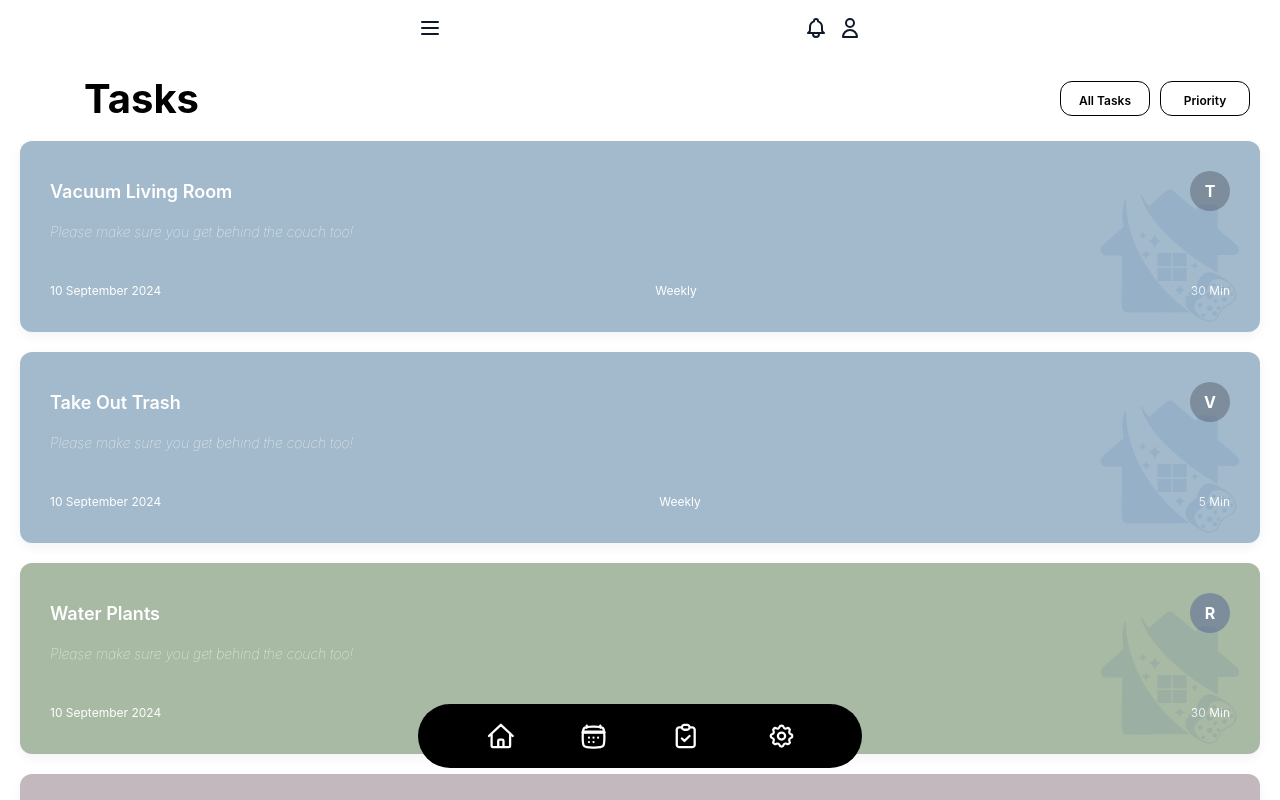
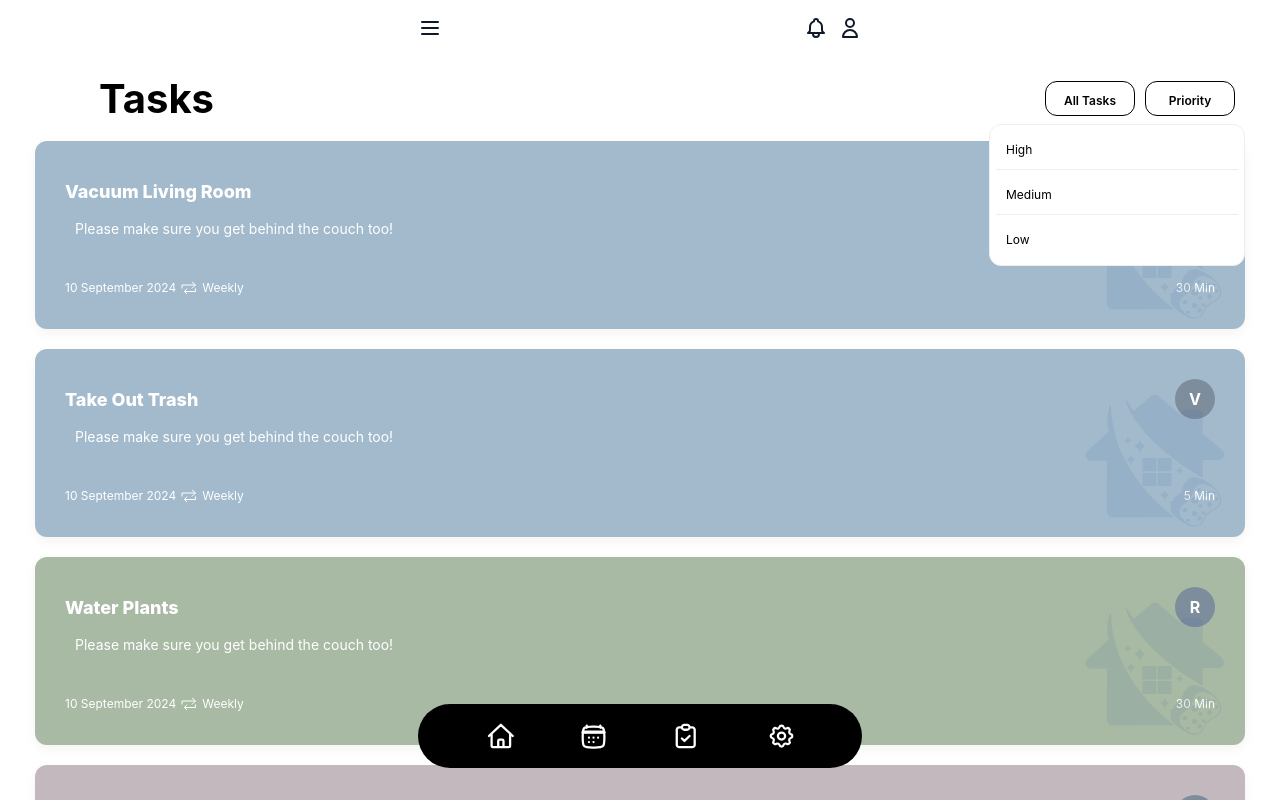
Before and after one commit to QuanNguyenDong/roomie, a React (Create React App) app in the folder frontend/: page /tasks in a window 1280 px wide. Both pictures are taken after a click on the button "Priority". Shown: the top 800 px of the page. Built offline with nearby package versions, Linux system fonts and the light colour scheme; the HTML template or start-up script is replaced by a standard one.

Commit message:
added task filter function and small ui changes

```diff
--- a/frontend/src/pages/TaskManager.js
+++ b/frontend/src/pages/TaskManager.js
@@ -1,8 +1,12 @@
-import React from 'react';
+import React, { useState } from 'react';
 import '../styling/taskManager.scss';
 import TileIcon from '../svgs/Home/Tasks/TileIcon.js';
+import FrequencyIcon from '../svgs/TaskManagement/FrequencyIcon.js';
 
 function TaskManager() {
+    const [priorityFilter, setPriorityFilter] = useState('All'); // State for filtering tasks by priority
+    const [isPriorityDropdownOpen, setPriorityDropdownOpen] = useState(false); // State to control dropdown visibility
+
     // Sample task data
     const tasks = [
         {
@@ -43,15 +47,41 @@ function TaskManager() {
         }
     ];
 
+
+    const handleFilterChange = (priority) => {
+        setPriorityFilter(priority);
+        setPriorityDropdownOpen(false);
+    };
+
+
+    const togglePriorityDropdown = () => {
+        setPriorityDropdownOpen(!isPriorityDropdownOpen);
+    };
+
+
+    const filteredTasks = tasks.filter((task) => {
+        return priorityFilter === 'All' || task.priority === priorityFilter.toLowerCase();
+    });
+
     return (
         <div className="task-manager">
             <h2>Tasks</h2>
             <div className="task-filter-buttons">
-                <button>All Tasks</button>
-                <button>Priority</button>
+                <button onClick={() => setPriorityFilter('All')}>All Tasks</button>
+                <button onClick={togglePriorityDropdown}>Priority</button>
+
+                {isPriorityDropdownOpen && (
+                    <div className="dropdown-menu">
+                        <ul>
+                            <li onClick={() => handleFilterChange('High')}>High</li>
+                            <li onClick={() => handleFilterChange('Medium')}>Medium</li>
+                            <li onClick={() => handleFilterChange('Low')}>Low</li>
+                        </ul>
+                    </div>
+                )}
             </div>
             <div className="task-list">
-                {tasks.map((task, index) => (
+                {filteredTasks.map((task, index) => (
                     <div key={index} className={`task-card ${task.priority}`}>
                          <div className='logoicon'> <TileIcon /></div>
                         <div className="task-header">
@@ -60,8 +90,7 @@ function TaskManager() {
                         </div>
                         <p className="task-subtext">{task.description}</p>
                         <div className="task-footer">
-                            <p>{task.dueDate}</p>
-                            <p>{task.frequency}</p>
+                            <p>{task.dueDate} <FrequencyIcon /> {task.frequency}</p>
                             <p>{task.time}</p>
                         </div>
                     </div>
--- a/frontend/src/styling/taskManager.css
+++ b/frontend/src/styling/taskManager.css
@@ -1,6 +1,8 @@
 .task-manager {
-  padding: 20px;
   padding-top: 5px;
+  padding-left: 35px;
+  padding-right: 35px;
+  padding-bottom: 35px;
 }
 
 h2 {
@@ -26,17 +28,52 @@ h2 {
   border: 1px solid black;
   margin-top: -3px;
   margin-right: 10px;
-  cursor: pointer;
-  align-items: center;
   font-size: 12px;
   font-weight: 600;
   text-align: center;
 }
 
+.dropdown-menu {
+  position: absolute;
+  width: 20%;
+  height: auto;
+  background-color: white;
+  border: 1px solid #eee;
+  margin-top: 40px;
+  border-radius: 12px;
+  z-index: 1000;
+  text-align: start;
+}
+
+.dropdown-menu ul {
+  list-style: none;
+  font-size: 12px;
+  padding: 0;
+  margin-left: 6px;
+  margin-right: 6px;
+}
+
+.dropdown-menu li {
+  padding: 10px;
+  cursor: pointer;
+  border-bottom: 1px solid #eee;
+  margin-bottom: 6px;
+  margin-top: 6px;
+}
+
+.dropdown-menu li:last-child {
+  border-bottom: none;
+}
+
+.dropdown-menu li:hover {
+  background-color: #f0f0f0;
+  border-radius: 12px;
+  height: 60%;
+}
+
 .task-list {
   display: flex;
   flex-direction: column;
-  grid-template-columns: repeat(auto-fill, minmax(250px, 1fr));
   gap: 20px;
 }
 
@@ -47,7 +84,6 @@ h2 {
   border-radius: 12px;
   padding: 30px;
   box-shadow: 0px 4px 12px rgba(0, 0, 0, 0.05);
-  justify-content: space-between;
   color: #fff;
   overflow: hidden;
   position: relative;
@@ -67,7 +103,7 @@ h2 {
 
 .task-header h3 {
   font-size: 18px;
-  font-weight: 600;
+  font-weight: 800;
   margin: 0;
 }
 
@@ -85,10 +121,10 @@ h2 {
 
 .task-subtext {
   font-size: 14px;
+  margin-left: 10px;
   color: #ffffff;
-  margin-top: 10px;
-  font-style: oblique;
-  font-weight: lighter;
+  margin-top: 7px;
+  font-weight: 100px;
 }
 
 .task-footer {
@@ -102,10 +138,25 @@ h2 {
   z-index: 1;
 }
 
+.task-footer p {
+  display: flex;
+  align-items: center;
+  margin: 0;
+  height: -moz-fit-content;
+  height: fit-content;
+}
+
+.task-footer p svg {
+  margin-left: 5px;
+  margin-right: 5px;
+  width: 16px;
+  height: 16px;
+}
+
 .logoicon {
   position: absolute;
-  bottom: 10px; /* Adjust as needed */
-  right: 20px; /* Adjust as needed */
+  bottom: 10px;
+  right: 20px;
   z-index: 0;
 }
 
--- a/frontend/src/styling/taskManager.scss
+++ b/frontend/src/styling/taskManager.scss
@@ -1,6 +1,8 @@
 .task-manager {
-    padding: 20px;
     padding-top: 5px;
+    padding-left: 35px;
+    padding-right: 35px;
+    padding-bottom: 35px;
 }
 
 h2 {
@@ -15,8 +17,6 @@ h2 {
     margin-bottom: 25px;
     display: flex;
     justify-content: flex-end;
-    //padding: 10px;
-
 }
 
 .task-filter-buttons button {
@@ -28,18 +28,53 @@ h2 {
     border: 1px solid black;
     margin-top: -3px;
     margin-right: 10px;
-    cursor: pointer;
-    align-items: center;
     font-size: 12px;
     font-weight: 600;
     text-align: center;
+}
 
+.dropdown-menu {
+    position: absolute;
+    width: 20%;
+    height: auto;
+    background-color: white;
+    border: 1px solid #eee;
+    margin-top: 40px;
+    border-radius: 12px;
+    z-index: 1000;
+    text-align: start;
+}
+
+.dropdown-menu ul {
+    list-style: none;
+    font-size: 12px;
+    padding: 0;
+    margin-left: 6px;
+    margin-right: 6px;
+
+}
+
+.dropdown-menu li {
+    padding: 10px;
+    cursor: pointer;
+    border-bottom: 1px solid #eee;
+    margin-bottom: 6px;
+    margin-top: 6px;
+}
+
+.dropdown-menu li:last-child {
+    border-bottom: none;
+}
+
+.dropdown-menu li:hover {
+    background-color: #f0f0f0;
+    border-radius: 12px;
+    height: 60%;
 }
 
 .task-list {
     display: flex;
     flex-direction: column;
-    grid-template-columns: repeat(auto-fill, minmax(250px, 1fr));
     gap: 20px;
 }
 
@@ -50,7 +85,6 @@ h2 {
     border-radius: 12px;
     padding: 30px;
     box-shadow: 0px 4px 12px rgba(0, 0, 0, 0.05);
-    justify-content: space-between;
     color: #fff;
     overflow: hidden;
     position: relative;
@@ -58,11 +92,9 @@ h2 {
     transition: transform 0.2s ease;
 }
 
-.task-card:hover{
+.task-card:hover {
     transform: scale(1.02);
 }
-
-
 
 .task-header {
     display: flex;
@@ -72,7 +104,7 @@ h2 {
 
 .task-header h3 {
     font-size: 18px;
-    font-weight: 600;
+    font-weight: 800;
     margin: 0;
 }
 
@@ -90,10 +122,10 @@ h2 {
 
 .task-subtext {
     font-size: 14px;
+    margin-left: 10px;
     color: #ffffff;
-    margin-top: 10px;
-    font-style: oblique;
-    font-weight: lighter;
+    margin-top: 7px;
+    font-weight: 100px;
 }
 
 .task-footer {
@@ -107,10 +139,24 @@ h2 {
     z-index: 1;
 }
 
-.logoicon{
+.task-footer p {
+    display: flex;
+    align-items: center;
+    margin: 0;
+    height: fit-content;
+}
+
+.task-footer p svg {
+    margin-left: 5px;
+    margin-right: 5px;
+    width: 16px;
+    height: 16px;
+}
+
+.logoicon {
     position: absolute;
-    bottom: 10px; /* Adjust as needed */
-    right: 20px;  /* Adjust as needed */
+    bottom: 10px;
+    right: 20px;
     z-index: 0;
 }
 
--- /dev/null
+++ b/frontend/src/svgs/TaskManagement/FrequencyIcon.js
@@ -0,0 +1,21 @@
+import React from "react";
+
+function Icon() {
+  return (
+    <svg
+      xmlns="http://www.w3.org/2000/svg"
+      width="16"
+      height="14"
+      fill="none"
+      viewBox="0 0 16 14"
+    >
+      <path
+        stroke="#fff"
+        strokeWidth="1"
+        d="M1 7.5V4h13.5m0 0L11 1m3.5 3L11 7.5m3.5 0v3h-11m0 0l2.5-3m-2.5 3L6 13"
+      ></path>
+    </svg>
+  );
+}
+
+export default Icon;
```
Also changed, not shown: 1 other file (tests, documents, lock files or other folders).
